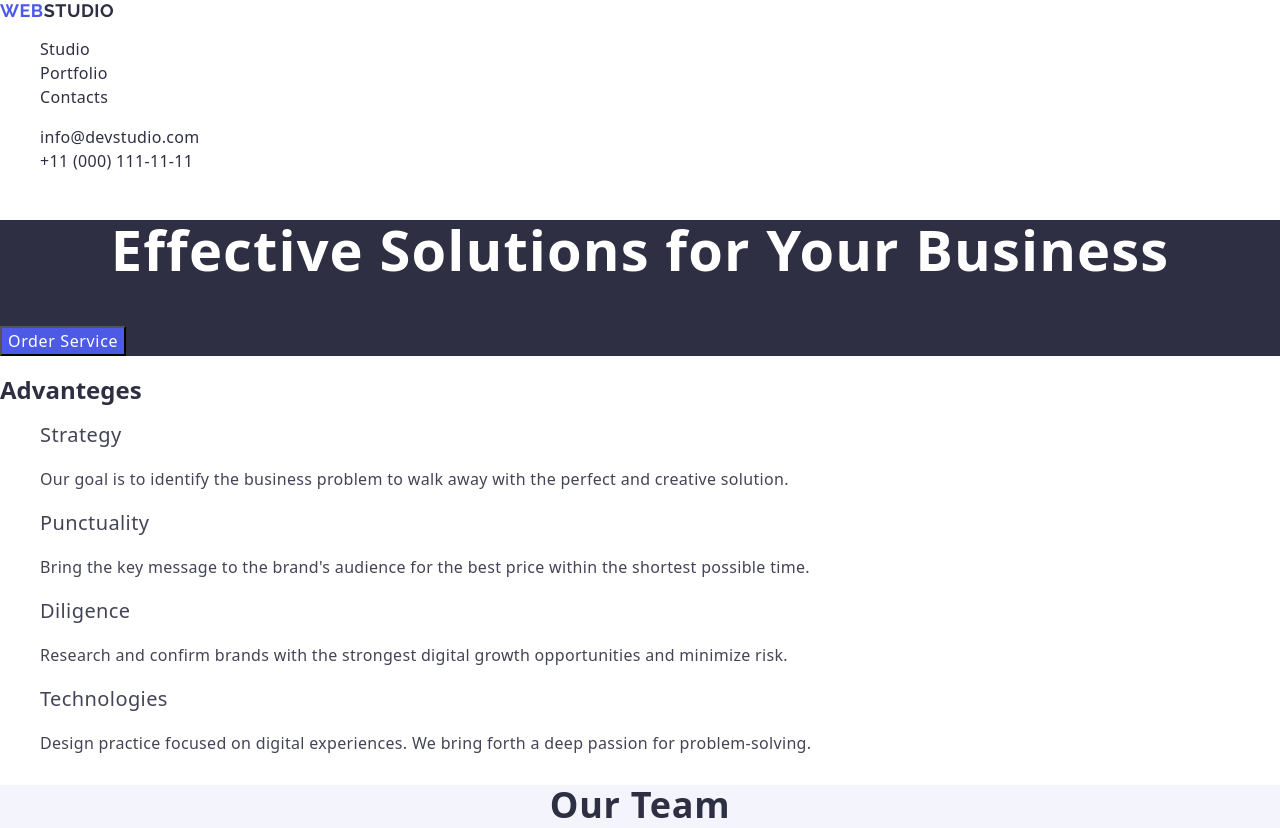
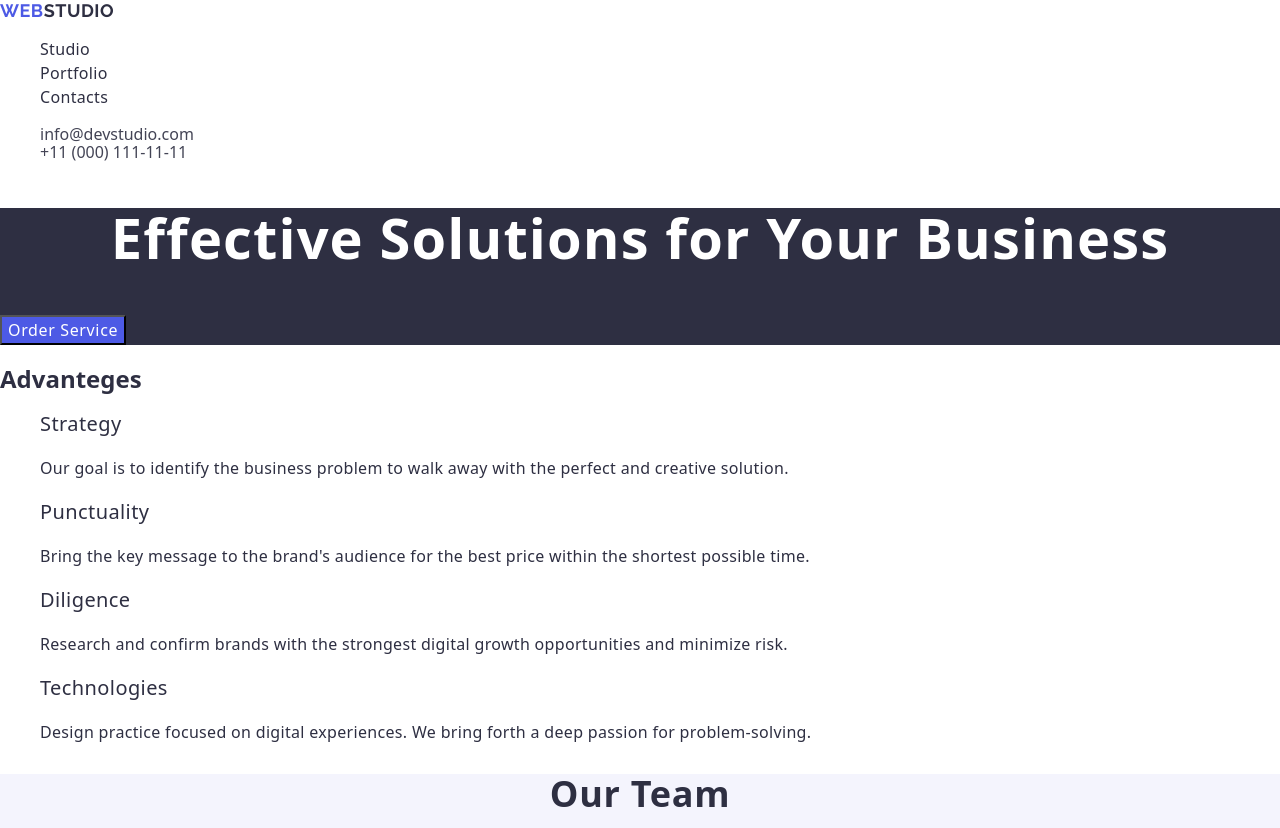
Before and after one commit to TamiNick/goit-markup-hw-02, a plain HTML site: page index.html in a window 1280 px wide. Shown: the top 828 px of the page. Drawn offline with nearby package versions, Linux system fonts and the light colour scheme.

Commit message:
dasd
das

```diff
--- a/css/styles.css
+++ b/css/styles.css
@@ -85,6 +85,9 @@ ul {
 .navigation-links {
         color: #2e2f42;
 }
+.navigation-links-contacts {
+    color: #434455;
+}
 
 .navigation-links:hover {
     color: #404bbf;
@@ -109,6 +112,7 @@ color: #434455;
 
 .header-contacts-list-items {
     font-style: normal;
+    color: #434455;
 }
 
 /* header end */
@@ -142,9 +146,11 @@ color: #434455;
 /* hero banner end */
 
 /* advanteges start */
-.advanteges {}
+.advanteges {
+    color: #2e2f42;
+}
 
-.advanteges-title {
+.title-advantages {
     color: #2e2f42;
 }
 
--- a/index.html
+++ b/index.html
@@ -24,8 +24,8 @@
         </nav>
         <address class="header-contacts">
                 <ul class="header-contacts-list">
-                    <li class="header-contacts-list-items"><a class="navigation-links" href="mailto:info@devstudio.com">info@devstudio.com</a></li>
-                    <li class="header-contacts-list-items"><a class="navigation-links" href="tel:+110001111111">+11 (000) 111-11-11</a></li>
+                    <li class="header-contacts-list-items"><a class="navigation-links-contacts" href="mailto:info@devstudio.com">info@devstudio.com</a></li>
+                    <li class="header-contacts-list-items"><a class="navigation-links-contacts" href="tel:+110001111111">+11 (000) 111-11-11</a></li>
                 </ul>
         </address>
     </header>
@@ -36,7 +36,7 @@
             <button class="hero-banner-button" type="button">Order Service</button>
         </section>
         <section class="advanteges">
-            <h2 class="advanteges-title">Advanteges</h2>
+            <h2 class="title-advantages">Advanteges</h2>
             <ul class="advanteges-list">
                 <li class="advanteges-list-items">
                     <h3  class="advanteges-list-items-title">Strategy</h3>
```
